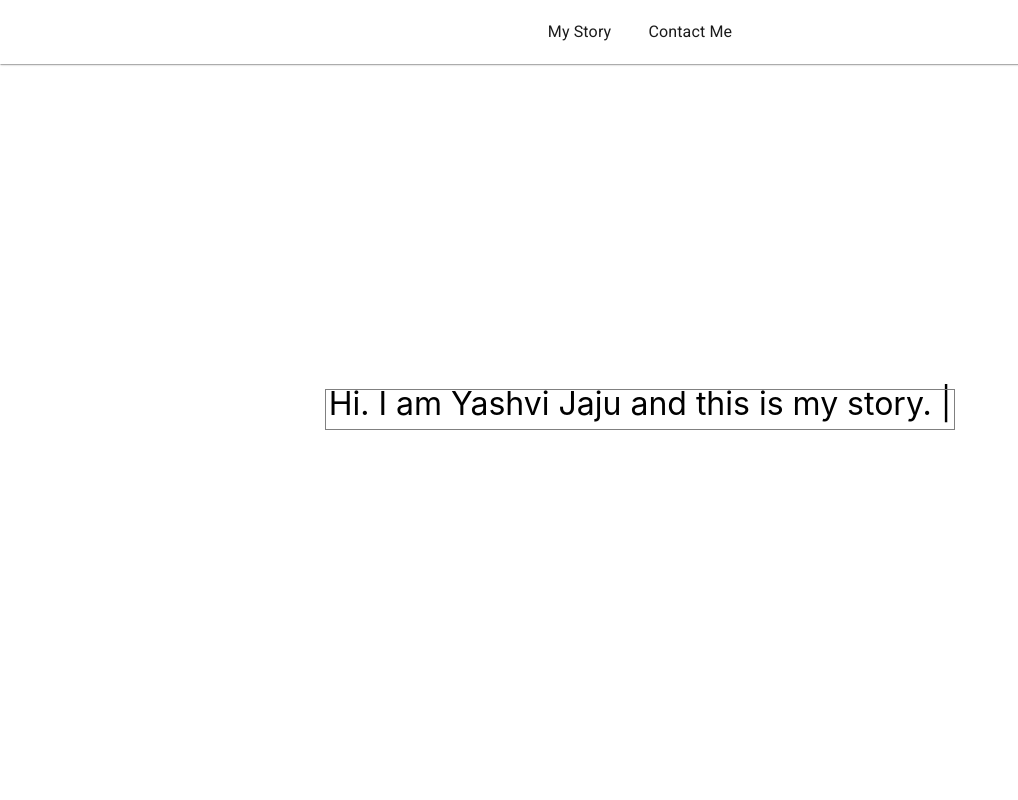
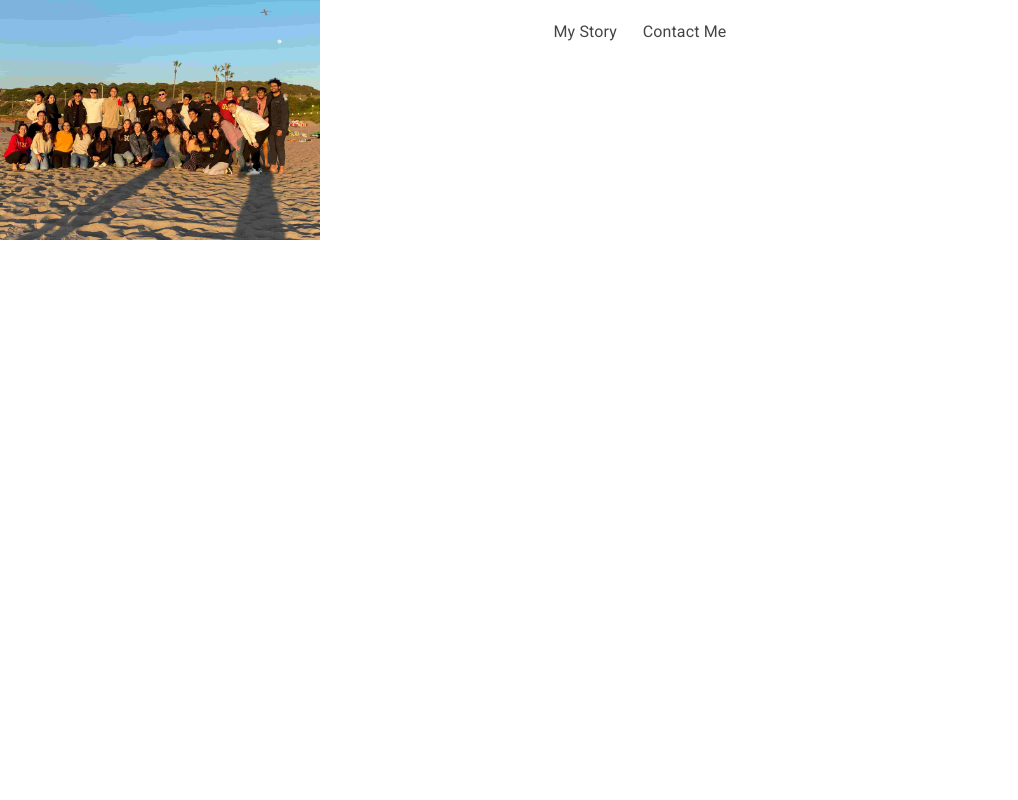
Before and after one commit to yashvijaju/yashvijaju_code, a React (Create React App) app: page /my-story in a window 1280 px wide. Shown: the top 800 px of the page, without its empty margins (0-1018 px from the left). Built offline with nearby package versions, Linux system fonts and the light colour scheme.

Commit message:
home, played w story

```diff
--- a/package.json
+++ b/package.json
@@ -9,7 +9,10 @@
     "@testing-library/user-event": "^7.2.1",
     "react": "^16.13.1",
     "react-dom": "^16.13.1",
+    "react-images": "^1.1.7",
+    "react-photo-gallery": "^8.0.0",
     "react-router": "^3.0.5",
+    "react-router-dom": "^5.2.0",
     "react-scripts": "3.4.1",
     "react-typist": "^2.0.5"
   },
--- a/src/App.js
+++ b/src/App.js
@@ -1,18 +1,22 @@
-import React from 'react';
-import LandingPage from './Components/LandingPage';
-import NavBar from './Components/NavBar';
+import React, { Component }  from 'react';
+import { BrowserRouter, Route, Switch } from 'react-router-dom';
+import Home from './Components/LandingPage';
 import Story from './Components/Story';
 
-function App() {
-  return (
-    <div style={{width: '100vw', height: '100vh'}}>
-      <div class="container">
-        <NavBar></NavBar>
-        <LandingPage></LandingPage>
-        <Story></Story>
-      </div>
-    </div>
-  );
+class App extends Component {
+  render() {
+    return (
+       <BrowserRouter>
+        <div>
+            <Switch>
+             <Route path="/" component={Home} exact/>
+             <Route path="/my-story" component={Story}/>
+            <Route component={Error}/>
+           </Switch>
+        </div>
+      </BrowserRouter>
+    );
+  }
 }
 
 export default App;
--- a/src/Components/LandingPage.js
+++ b/src/Components/LandingPage.js
@@ -1,17 +1,25 @@
 import React  from 'react';
 import Typist from 'react-typist';
+import NavBar from './NavBar'
+import { Grid } from '@material-ui/core';
+
+
 
 export default function LandingPage() {
     return(
-        <div class= "container">
-            <div class="row" style={{'padding-top':'48vh', left: '25vw', display: 'flex', flexDirection: 'row', justifyContent: 'center'}}>
-                <div class="col offset-l5" style={{height: '4vw', width: '50vw', outline: '1px solid grey', outlineOffset: '-0.5vw', display: 'flex', justifyContent: 'center', backgroundColor: 'white'}}>
-                    <h style={{fontSize: '2.5vw'}}>
+        <div>
+            <NavBar></NavBar>
+            <Grid container direction="row" justify="center" style={{height: '100vh',  alignItems: 'center'}}>
+                <div class="col offset-l5" style={{outline: '1px solid grey', outlineOffset: '-0.5vw', display: 'flex', justifyContent: 'center', alignItems: 'center'}}>
+                    <h style={{fontSize: '2.5vw', 'padding': '2vh', backgroundColor: '#FFFFFF'}}>
                     <Typist avgTypingDelay={100} startDelay={300} cursor={{hideWhenDone: 'true'}}>Hi. I am Yashvi Jaju and this is my story. </Typist>
                     </h>
                 </div>
+            </Grid>
+            <div style={{height: '50vh', width: '100%', position: 'absolute', top: '0', backgroundColor: '#FFFFFF', 'z-index': '-1'}}>
             </div>
-            <div class="row" style={{'padding-top':'48vh', left: '25vw', display: 'flex', flexDirection: 'row', justifyContent: 'center'}}></div>
+            <div style={{height: '50vh', width: '100%', position: 'absolute', top: '50vh', backgroundColor: '#000000', 'z-index': '-1'}}>
+            </div>
         </div>
     )
 }
--- a/src/Components/NavBar.js
+++ b/src/Components/NavBar.js
@@ -3,20 +3,26 @@ import AppBar from '@material-ui/core/AppBar'
 import Toolbar from '@material-ui/core/Toolbar'
 import Typography from '@material-ui/core/Typography'
 import Fade from '@material-ui/core/Fade';
+import { NavLink } from 'react-router-dom';
 
 export default function NavBar() {
     return(
         <div>
-            <Fade in={true} timeout={8000}>
-                <AppBar elevation={1} style={{ alignItems:"center", 'background-color': "white"}}>
+            <Fade in={true} timeout={16000}>
+                <AppBar elevation={0} style={{ alignItems:"center", 'background-color': "transparent"}}>
                     <Toolbar>
-                        <Typography variant="body1" style={{color:"#000000"}}>
-                        My Story &nbsp; &nbsp; &nbsp; &nbsp;
-                        Contact Me
-                        </Typography>
+                        <NavLink to="/my-story" style={{'text-decoration':'none', 'padding-right': '2vw'}}>
+                            <Typography variant="body1" style={{color:"#000000"}}>
+                                My Story
+                            </Typography>
+                        </NavLink>
+                        <NavLink to="/my-story" style={{'text-decoration':'none'}}>
+                            <Typography variant="body1" style={{color:"#000000"}}>
+                                Contact Me
+                            </Typography>
+                        </NavLink>
                     </Toolbar>
                 </AppBar>
-
             </Fade>
         </div>
     );
--- a/src/Components/Story.js
+++ b/src/Components/Story.js
@@ -1,11 +1,11 @@
-import React, { Component }  from 'react';
-import { makeStyles } from '@material-ui/core/styles';
+import React from 'react';
+import NavBar from './NavBar'
 import Modal from '@material-ui/core/Modal';
 import lava from './Media/lava.jpg'
-import Backdrop from '@material-ui/core/Backdrop';
-import Fade from '@material-ui/core/Fade';
+import { Grid, Backdrop, Fade } from '@material-ui/core';
 
-export default function LandingPage() {
+
+export default function Story() {
   const [open, setOpen] = React.useState(false);
 
   const handleOpen = () => {
@@ -16,9 +16,17 @@ export default function LandingPage() {
     setOpen(false);
   };
 
+
   return (
     <div>
+      <NavBar></NavBar>
+      <Grid container>
+
+      </Grid>
       <img src={lava} alt="lava" onClick={handleOpen} style={{width: '25vw'}}/>
+
+
+
       <Modal
         style={{display: 'flex', alignItems: 'center', justifyContent: 'center'}}
         aria-labelledby="image-modal"
@@ -39,5 +47,6 @@ export default function LandingPage() {
         </Fade>
       </Modal>
     </div>
+
   );
 }
```
Also changed, not shown: src/Components/Media/IMG-20190619-WA0015.jpg (added), 1 other file (tests, documents, lock files or other folders).
